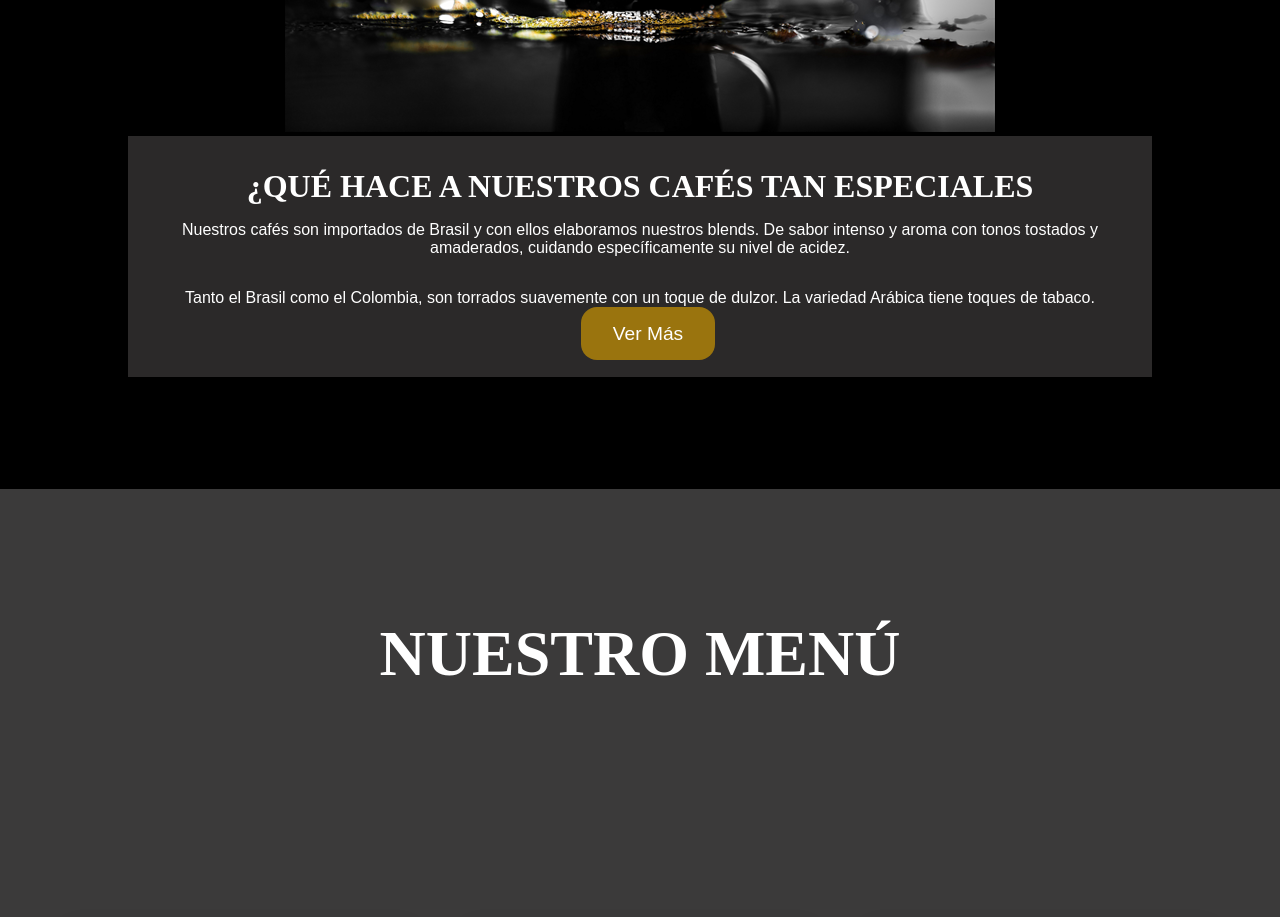
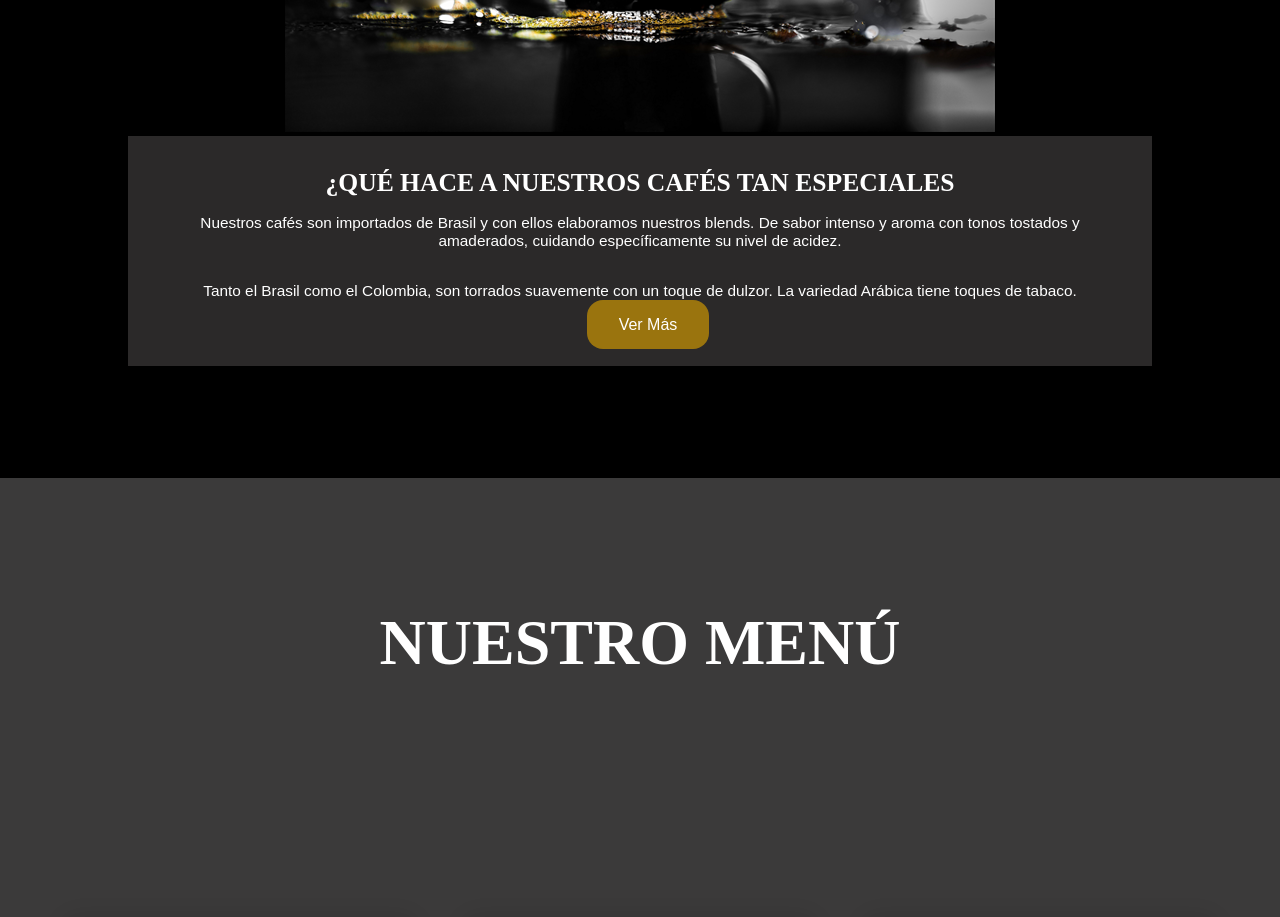
Before and after one commit to Arianavanstrien/integrador, a plain HTML site: page index.html in a window 1280 px wide. Shown: the part 1320-2237 px from the top of the page. Drawn offline with nearby package versions, Linux system fonts and the light colour scheme.

Commit message:
fix font

```diff
--- a/style.css
+++ b/style.css
@@ -239,7 +239,6 @@ header{
 }
 
 .about-text{
-    font-size: larger;
     height:380px;
     color: #fff;
     padding: 2rem;
@@ -248,11 +247,11 @@ header{
 
 .about-text h3{
     font-family: 'Times New Roman', Times, serif;
-    font-size: 2rem;
+    font-size: 2vw;
 }
 
 .about-text p{
-    font-size: 1rem;
+    font-size:1.2vw;
     padding: 1rem;
 }
 
```
